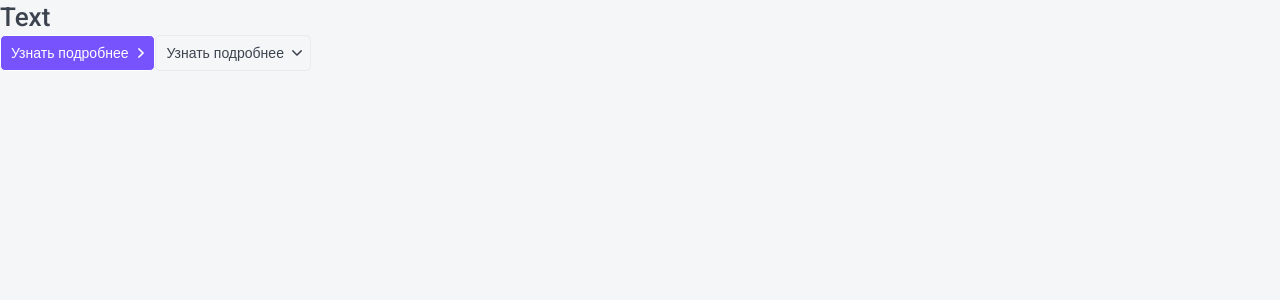
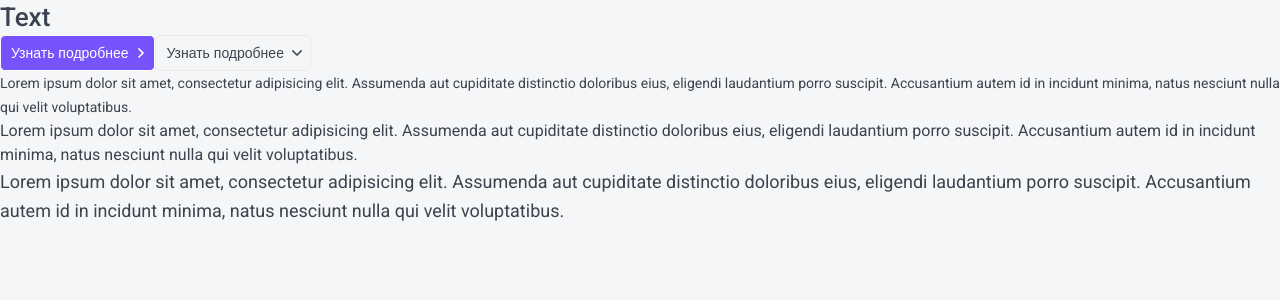
Before and after one commit to stats21220/top-app, a Next.js app: page / in a window 1280 px wide. Shown: the top 300 px of the page. Built offline with nearby package versions, Linux system fonts and the light colour scheme.

Commit message:
создание компонента p

```diff
--- /dev/null
+++ b/components/Ptag/Ptag.module.css
@@ -0,0 +1,15 @@
+.p {
+    margin: 0;
+    font-weight: normal;
+    line-height: 24px;
+}
+.s {
+    font-size: 14px;
+}
+.m {
+    font-size: 16px;
+}
+.l {
+    font-size: 18px;
+    line-height: 29px;
+}
--- /dev/null
+++ b/components/Ptag/Ptag.props.ts
@@ -0,0 +1,6 @@
+import { DetailedHTMLProps, HTMLAttributes, ReactNode } from 'react';
+
+export interface PtagProps extends DetailedHTMLProps<HTMLAttributes<HTMLParagraphElement>, HTMLParagraphElement> {
+  children: ReactNode
+  size?: 's' | 'm' | 'l'
+}
--- /dev/null
+++ b/components/Ptag/Ptag.tsx
@@ -0,0 +1,14 @@
+import React from 'react';
+import { PtagProps } from './Ptag.props';
+import cn from 'classnames';
+import styles from './Ptag.module.css'
+
+export const Ptag = ( { size = 'm', children, className, ...props }: PtagProps ): JSX.Element => {
+  return (
+      <p className={ cn( styles.p, className, {
+        [styles.l]: size === 'l',
+        [styles.m]: size === 'm',
+        [styles.s]: size === 's'
+      } ) } { ...props }>{ children }</p>
+  )
+}
--- a/components/index.ts
+++ b/components/index.ts
@@ -1,2 +1,3 @@
 export * from './Htag/Htag'
 export * from './Button/Button'
+export * from './Ptag/Ptag'
--- a/pages/index.tsx
+++ b/pages/index.tsx
@@ -1,5 +1,5 @@
 import React from 'react';
-import { Htag, Button } from '../components';
+import { Htag, Button, Ptag } from '../components';
 
 export default function Home(): JSX.Element {
   return (
@@ -7,6 +7,9 @@
         <Htag tag="h1">Text</Htag>
         <Button appearance="primary" arrow='right'>Узнать подробнее</Button>
         <Button appearance="ghost" arrow='down'>Узнать подробнее</Button>
+        <Ptag size='s'>Lorem ipsum dolor sit amet, consectetur adipisicing elit. Assumenda aut cupiditate distinctio doloribus eius, eligendi laudantium porro suscipit. Accusantium autem id in incidunt minima, natus nesciunt nulla qui velit voluptatibus.</Ptag>
+        <Ptag size='m'>Lorem ipsum dolor sit amet, consectetur adipisicing elit. Assumenda aut cupiditate distinctio doloribus eius, eligendi laudantium porro suscipit. Accusantium autem id in incidunt minima, natus nesciunt nulla qui velit voluptatibus.</Ptag>
+        <Ptag size='l'>Lorem ipsum dolor sit amet, consectetur adipisicing elit. Assumenda aut cupiditate distinctio doloribus eius, eligendi laudantium porro suscipit. Accusantium autem id in incidunt minima, natus nesciunt nulla qui velit voluptatibus.</Ptag>
       </>
   )
 }
```
